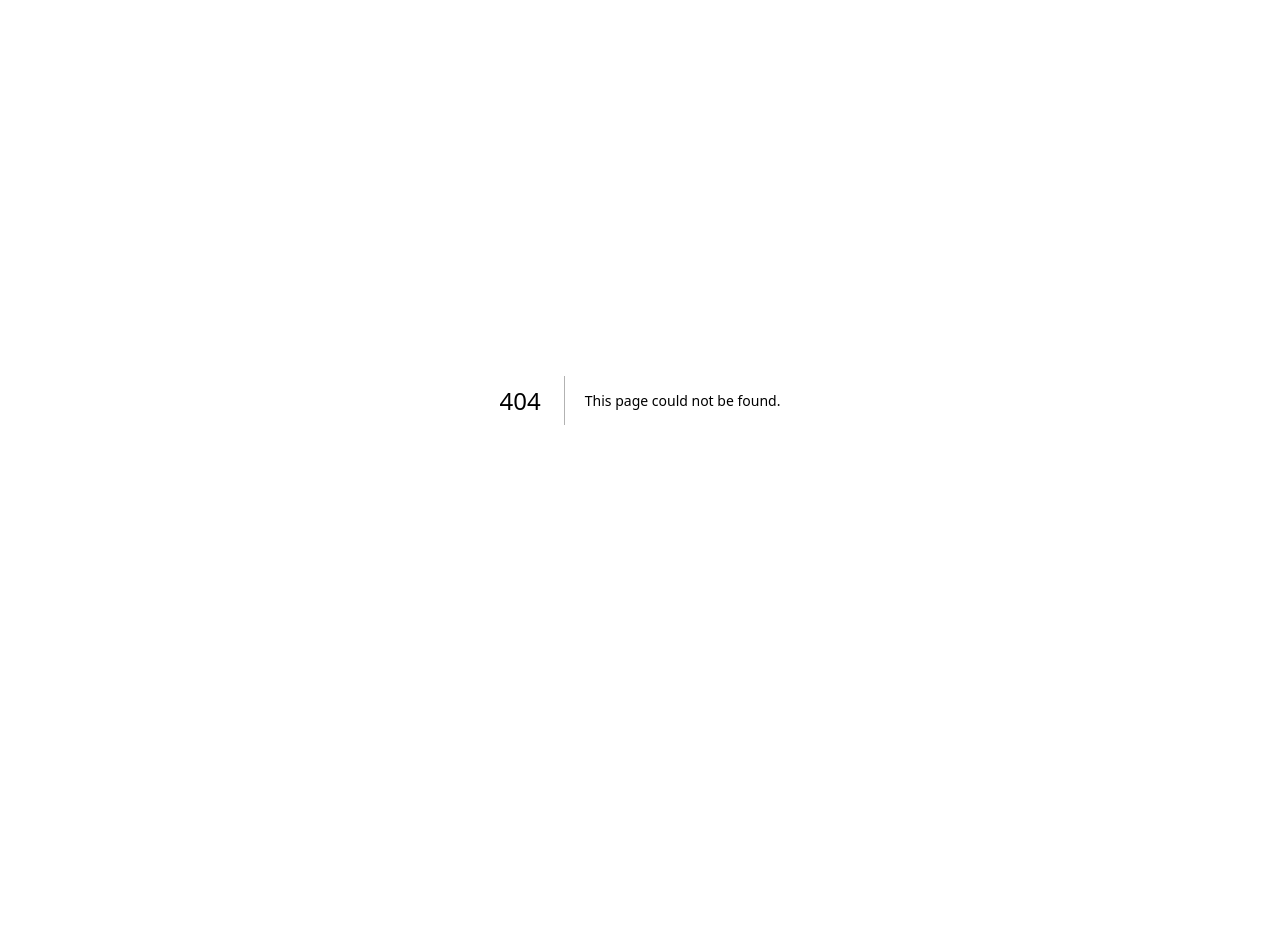
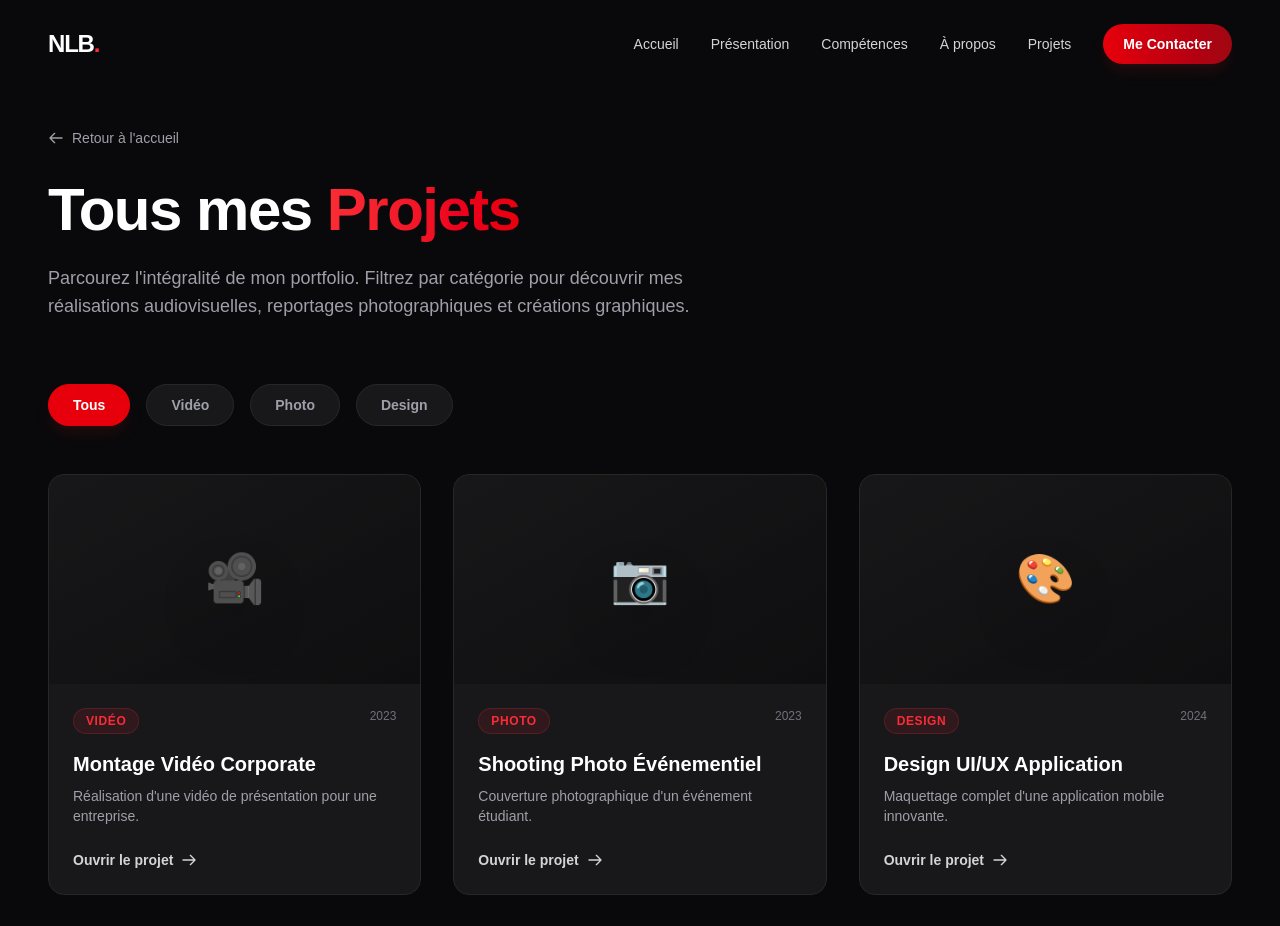
Before and after one commit to notyx/portfoliocv, a Next.js app: page /projects in a window 1280 px wide. Before the commit this address had no page. Shown: the top 926 px of the page. Before the commit the page ends 800 px from the top, so only its background shows below. Built offline with nearby package versions, Linux system fonts and the light colour scheme.

Commit message:
Ajout d'un nouveau projet

```diff
--- /dev/null
+++ b/app/projects/page.tsx
@@ -0,0 +1,112 @@
+"use client";
+
+import Navbar from "../../components/Navbar";
+import Link from "next/link";
+import { useState } from "react";
+
+const allProjects = [
+  { title: "Montage Vidéo Corporate", category: "Vidéo", date: "2023", image: "🎥", description: "Réalisation d'une vidéo de présentation pour une entreprise." },
+  { title: "Shooting Photo Événementiel", category: "Photo", date: "2023", image: "📷", description: "Couverture photographique d'un événement étudiant." },
+  { title: "Design UI/UX Application", category: "Design", date: "2024", image: "🎨", description: "Maquettage complet d'une application mobile innovante." },
+  { title: "Court Métrage Étudiant", category: "Vidéo", date: "2024", image: "🎬", description: "Écriture, tournage et montage d'un court métrage de fiction." },
+  { title: "Identité Visuelle", category: "Design", date: "2023", image: "✨", description: "Création d'un logo et de la charte graphique d'une marque." },
+  { title: "Portraits Studio", category: "Photo", date: "2024", image: "📸", description: "Série de portraits réalisés en studio avec gestion d'éclairage." },
+];
+
+export default function ProjectsPage() {
+  const [activeFilter, setActiveFilter] = useState("Tous");
+  const filters = ["Tous", "Vidéo", "Photo", "Design"];
+
+  const filteredProjects = activeFilter === "Tous"
+    ? allProjects
+    : allProjects.filter(p => p.category === activeFilter);
+
+  return (
+    <>
+      <Navbar />
+
+      <main className="min-h-screen bg-zinc-950 pt-32 pb-24 selection:bg-red-600 selection:text-white">
+        <div className="container mx-auto px-6 md:px-12">
+
+          <div className="mb-16">
+            <Link href="/" className="inline-flex items-center text-sm font-medium text-zinc-400 hover:text-red-500 transition-colors mb-8 group">
+              <svg className="w-4 h-4 mr-2 transform group-hover:-translate-x-1 transition-transform" fill="none" stroke="currentColor" viewBox="0 0 24 24" xmlns="http://www.w3.org/2000/svg"><path strokeLinecap="round" strokeLinejoin="round" strokeWidth={2} d="M10 19l-7-7m0 0l7-7m-7 7h18" /></svg>
+              Retour à l'accueil
+            </Link>
+
+            <h1 className="text-4xl md:text-6xl font-bold text-white mb-6 tracking-tight">
+              Tous mes <span className="text-transparent bg-clip-text bg-gradient-to-r from-red-500 to-red-600">Projets</span>
+            </h1>
+            <p className="text-lg text-zinc-400 max-w-2xl">
+              Parcourez l'intégralité de mon portfolio. Filtrez par catégorie pour découvrir mes réalisations audiovisuelles, reportages photographiques et créations graphiques.
+            </p>
+          </div>
+
+          <div className="flex flex-wrap gap-4 mb-12">
+            {filters.map((filter) => (
+              <button
+                key={filter}
+                onClick={() => setActiveFilter(filter)}
+                className={`px-6 py-2.5 rounded-full text-sm font-semibold transition-all duration-300 ${
+                  activeFilter === filter
+                    ? "bg-red-600 text-white border-red-600 shadow-lg shadow-red-900/20"
+                    : "bg-zinc-900 border-zinc-800 text-zinc-400 hover:text-white hover:border-zinc-700 hover:bg-zinc-800"
+                } border`}
+              >
+                {filter}
+              </button>
+            ))}
+          </div>
+
+          <div className="grid md:grid-cols-2 lg:grid-cols-3 gap-8">
+            {filteredProjects.map((project, index) => (
+              <div key={index} className="group relative bg-zinc-900 border border-zinc-800 rounded-2xl overflow-hidden hover:border-red-900/50 transition-all duration-500 hover:-translate-y-1 hover:shadow-2xl hover:shadow-red-900/10 cursor-pointer">
+                <div className="aspect-video bg-zinc-800 flex items-center justify-center relative overflow-hidden">
+                  <div className="absolute inset-0 bg-gradient-to-br from-zinc-800 to-zinc-900 group-hover:scale-105 transition-transform duration-700"></div>
+                  <div className="absolute inset-0 bg-black/40 group-hover:bg-transparent transition-colors duration-500"></div>
+
+                  <span className="text-5xl z-10 transform group-hover:scale-110 transition-transform duration-500 drop-shadow-2xl">
+                    {project.image}
+                  </span>
+
+                  {/* Decorative glowing effects */}
+                  <div className="absolute top-0 right-0 w-32 h-32 bg-red-600/20 blur-3xl rounded-full opacity-0 group-hover:opacity-100 transition-opacity duration-700"></div>
+                  <div className="absolute bottom-0 left-0 w-24 h-24 bg-red-800/20 blur-2xl rounded-full opacity-0 group-hover:opacity-100 transition-opacity duration-700 delay-100"></div>
+                </div>
+
+                <div className="p-6 relative">
+                  <div className="flex justify-between items-start mb-4">
+                    <span className="text-xs font-bold text-red-500 tracking-wider uppercase bg-red-500/10 px-3 py-1 rounded-full border border-red-500/20">
+                      {project.category}
+                    </span>
+                    <span className="text-xs font-medium text-zinc-500">{project.date}</span>
+                  </div>
+                  <h3 className="text-xl font-bold text-white mb-2 group-hover:text-red-400 transition-colors duration-300">{project.title}</h3>
+                  <p className="text-sm text-zinc-400 line-clamp-2 mb-6">
+                    {project.description}
+                  </p>
+
+                  <div className="mt-auto flex items-center text-sm font-semibold text-zinc-300 group-hover:text-white transition-colors duration-300">
+                    Ouvrir le projet
+                    <svg className="w-4 h-4 ml-2 transform group-hover:translate-x-1 transition-transform duration-300" fill="none" stroke="currentColor" viewBox="0 0 24 24" xmlns="http://www.w3.org/2000/svg"><path strokeLinecap="round" strokeLinejoin="round" strokeWidth={2} d="M14 5l7 7m0 0l-7 7m7-7H3" /></svg>
+                  </div>
+                </div>
+              </div>
+            ))}
+          </div>
+
+          {filteredProjects.length === 0 && (
+            <div className="text-center py-20">
+              <p className="text-zinc-500">Aucun projet trouvé dans cette catégorie.</p>
+            </div>
+          )}
+
+        </div>
+      </main>
+
+      <footer className="py-8 text-center text-zinc-500 border-t border-white/5 bg-zinc-950">
+        <p>© {new Date().getFullYear()} Noan Likeng-Buot. Tous droits réservés.</p>
+      </footer>
+    </>
+  );
+}
--- a/components/Navbar.tsx
+++ b/components/Navbar.tsx
@@ -4,11 +4,11 @@ import { useState, useEffect } from "react";
 import Link from "next/link";
 
 const navLinks = [
-  { name: "Accueil", href: "#hero" },
-  { name: "Présentation", href: "#presentation" },
-  { name: "Compétences", href: "#skills" },
-  { name: "À propos", href: "#about" },
-  { name: "Projets", href: "#projects" },
+  { name: "Accueil", href: "/#hero" },
+  { name: "Présentation", href: "/#presentation" },
+  { name: "Compétences", href: "/#skills" },
+  { name: "À propos", href: "/#about" },
+  { name: "Projets", href: "/#projects" },
 ];
 
 export default function Navbar() {
@@ -49,7 +49,7 @@ export default function Navbar() {
             </Link>
           ))}
           <Link
-            href="#contact"
+            href="/#contact"
             className="px-5 py-2.5 rounded-full text-sm font-semibold bg-gradient-to-r from-red-600 to-red-800 text-white shadow-lg shadow-red-900/20 hover:shadow-red-900/40 hover:-translate-y-0.5 transition-all duration-300"
           >
             Me Contacter
--- a/components/Projects.tsx
+++ b/components/Projects.tsx
@@ -1,3 +1,5 @@
+import Link from "next/link";
+
 export default function Projects() {
   const projects = [
     { title: "Projet à venir", category: "Montage Vidéo", type: "Vidéo" },
@@ -50,9 +52,9 @@ export default function Projects() {
         </div>
 
         <div className="mt-16 text-center">
-          <button className="px-8 py-3.5 rounded-full text-base font-semibold bg-zinc-900 border border-zinc-800 text-white hover:bg-zinc-800 hover:border-zinc-700 transition-all duration-300 inline-flex items-center gap-2">
+          <Link href="/projects" className="px-8 py-3.5 rounded-full text-base font-semibold bg-zinc-900 border border-zinc-800 text-white hover:bg-zinc-800 hover:border-zinc-700 transition-all duration-300 inline-flex items-center gap-2">
             Voir plus de projets
-          </button>
+          </Link>
         </div>
       </div>
     </section>
```
